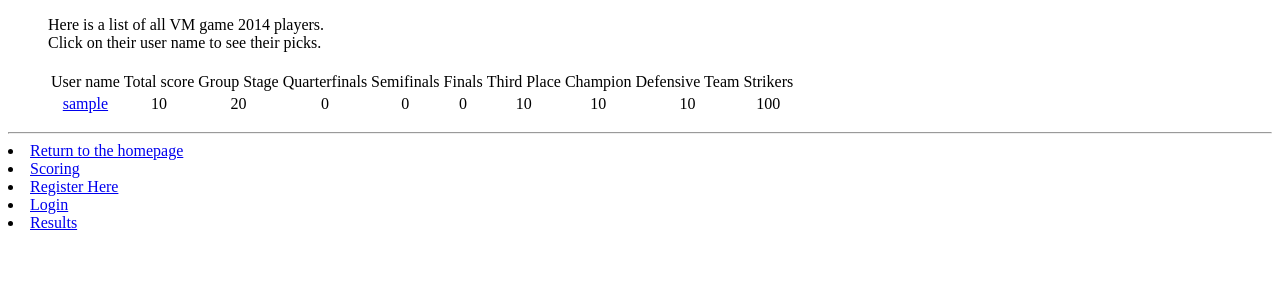
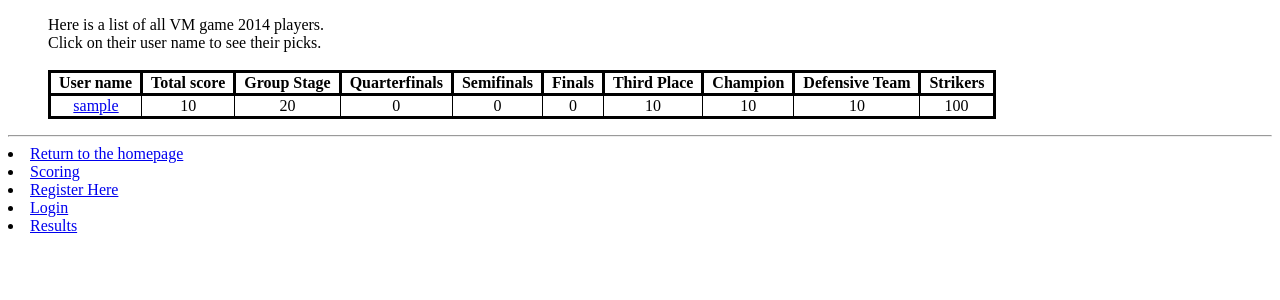
Before and after one commit to fossaone/vmgame, a Django app: page /vmgame/results/ in a window 1280 px wide. Shown: the top 300 px of the page. Run offline with Django 3.2, Linux system fonts and the light colour scheme; tables that the repository leaves empty hold one stand-in row (values such as "Sample post"); parts of the project's set-up code (start-up, migrations or seed data) failed here and were passed over.

Commit message:
Make the results table prettier.
* TODO: Use bootstrap for CSS instead of my own
        hacked together version

```diff
--- a/templates/vmgame/results.html
+++ b/templates/vmgame/results.html
@@ -1,8 +1,30 @@
 {% extends 'vmgame/base.html' %}
+
 
 {% block title %}Results{% endblock %}
 
+
 {% block body_block %}
+<!-- NEED TO MOVE THIS TO CSS -->
+<style>
+
+ table {
+    border-collapse: collapse;
+}
+
+table, th, td {
+    border: 1px solid black;
+}
+td, th {
+    padding-right: 8px;
+    padding-left: 8px;
+}
+th {
+    border: solid black medium;
+}
+
+</style>
+
 
         {% if result_pick != None %}
 		Here is {{ result_pick.user}}'s pick: </br>
@@ -12,19 +34,19 @@
 			Here is a list of all VM game 2014 players.  </br>
 			Click on their user name to see their picks.
 			</br></br>
-			<table>
+			<table style="border-style:solid;border-width:medium;">
 				<tr align="center">
-					<td> User name </td>
+					<th id="border"> User name </th>
 					<!--td> Country </td-->
-					<td> Total score </td>
-					<td> Group Stage </td>
-					<td> Quarterfinals </td>
-					<td> Semifinals </td>
-					<td> Finals    </td>
-					<td> Third Place </td>
-					<td> Champion   </td>
-					<td> Defensive Team </td>
-					<td> Strikers  </td>
+					<th> Total score </th>
+					<th> Group Stage </th>
+					<th> Quarterfinals </th>
+					<th> Semifinals </th>
+					<th> Finals    </th>
+					<th> Third Place </th>
+					<th> Champion   </th>
+					<th> Defensive Team </th>
+					<th> Strikers  </th>
 				</tr>
                 {% for p in picks %}
 				<tr align="center">
```
